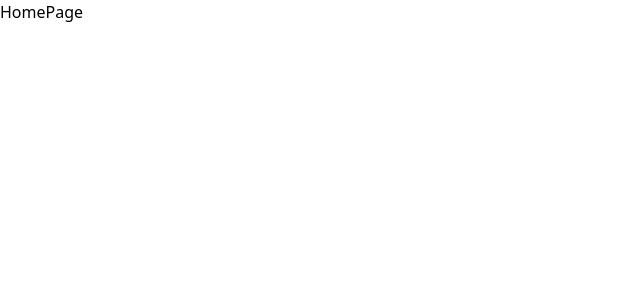
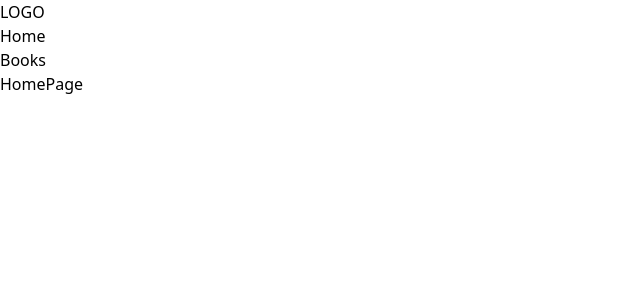
Before and after one commit to Hanhtunaung97/React-router-project, a React (Vite) app: page / in a window 1280 px wide. Shown: the top 300 px of the page, without its empty margins (0-640 px from the left). Built offline with nearby package versions, Linux system fonts and the light colour scheme.

Commit message:
nav component setup

```diff
--- a/src/App.jsx
+++ b/src/App.jsx
@@ -1,10 +1,12 @@
 import { Route, Routes } from "react-router-dom";
 import { HomePage } from "./page";
 import NotFound from "./NotFound";
+import { NavComponents } from "./components";
 
 const App = () => {
   return (
     <div className="container">
+      <NavComponents />
       <Routes>
         <Route path="/" element={<HomePage />} />
         <Route path="*" element={<NotFound />} />
--- /dev/null
+++ b/src/components/Nav.components.jsx
@@ -0,0 +1,17 @@
+import React from "react";
+
+const NavComponents = () => {
+  return (
+    <nav className="flex justify-between items-center mb-0 md:mb-5">
+      <h1 className=" text-violet-700 font-bold">LOGO</h1>
+      <div>
+        <ul className=" flex gap-5 items-center font-normal text-violet-500 ">
+          <li className="hover:font-semibold hover:text-violet-700">Home</li>
+          <li className="hover:font-semibold hover:text-violet-700">Books</li>
+        </ul>
+      </div>
+    </nav>
+  );
+};
+
+export default NavComponents;
--- /dev/null
+++ b/src/components/index.js
@@ -0,0 +1 @@
+export {default as NavComponents } from './Nav.components'
```
